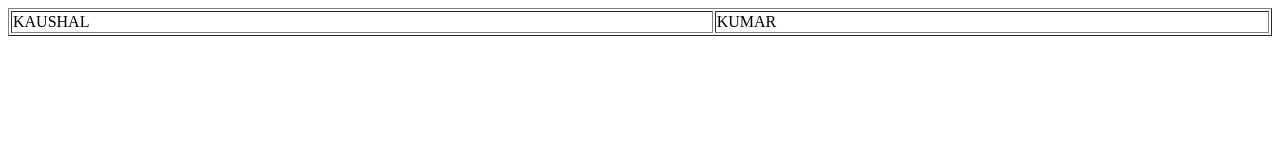
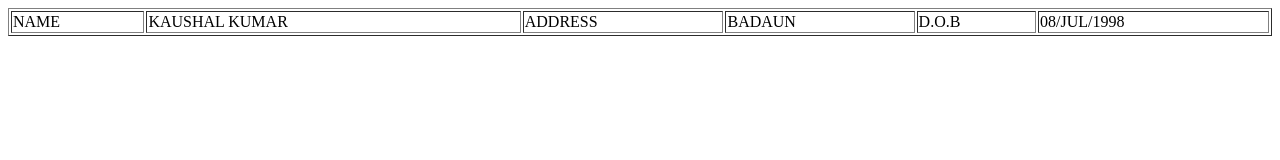
Before and after one commit to kaushal08jul/HTML, a plain HTML site: page H.HTML in a window 1280 px wide. Drawn offline with Linux system fonts and the light colour scheme.

Commit message:
Update H.HTML

```diff
--- a/H.HTML
+++ b/H.HTML
@@ -7,8 +7,12 @@ TABLE TAG
 <BODY>
   <TABLE WIDTH ="100%" BORDER="1">
 <TR>
-<TD>KAUSHAL</TD>
-<TD>KUMAR</TD>
+<TD>NAME</TD>
+<TD>KAUSHAL KUMAR</TD>
+  <TD>ADDRESS</TD>
+  <TD>BADAUN</TD>
+  <TD>D.O.B</TD>
+  <TD>08/JUL/1998</TD>
   </TR>
 </BODY>
   </TABLE>
```
